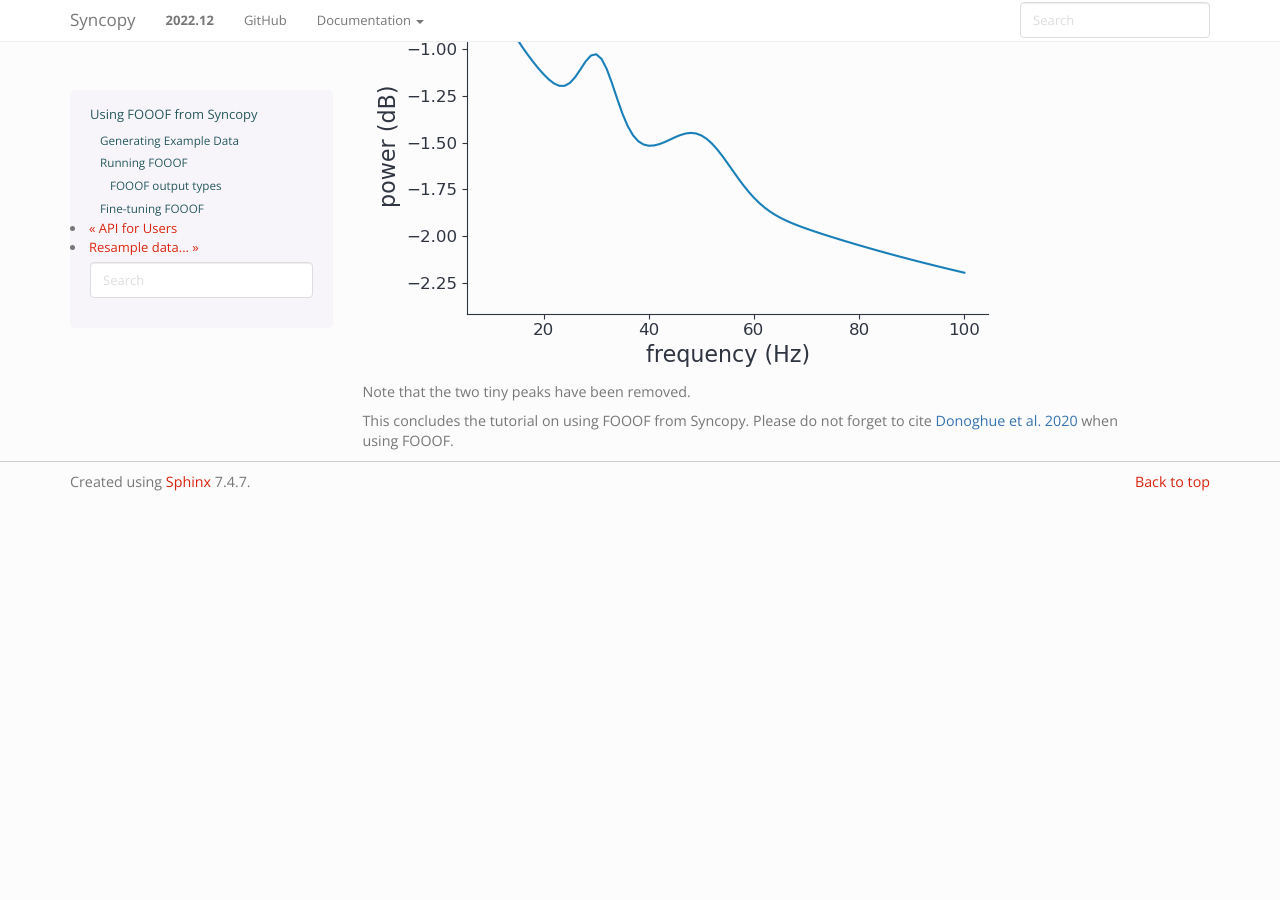
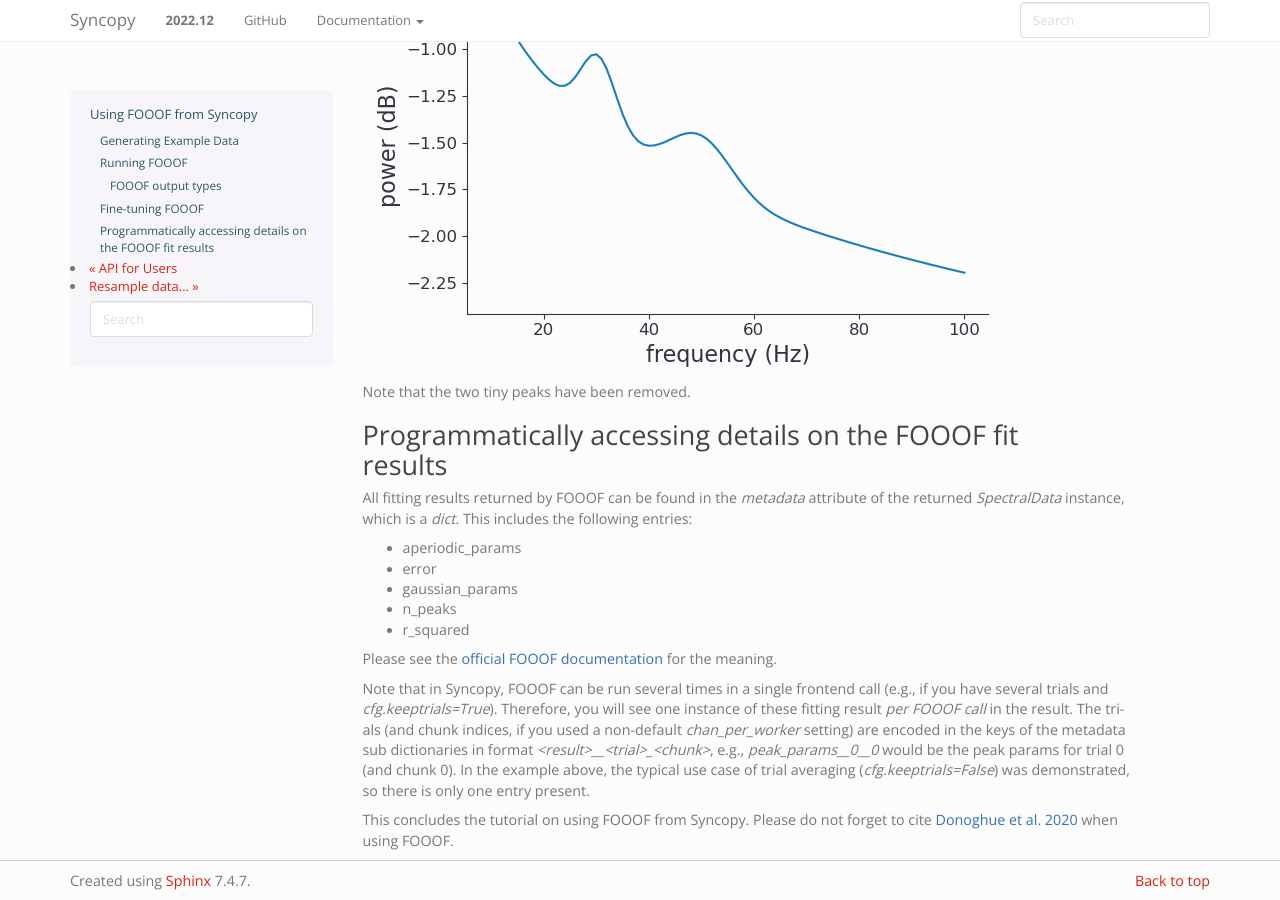
Before and after one commit to esi-neuroscience/syncopy, a Sphinx documentation site: the page built from doc/source/tutorials/fooof.rst, in a window 1280 px wide and 900 px high, scrolled down 3680 px. Built offline with Sphinx 7.4.7, drawn with Linux system fonts in a browser that asks for light colours; the version number is read from the project's files by our own code; before the commit the page ends 4181 px from its top, so only the background shows below that.

Commit message:
NEW: add section on accessing FOOOF metadata

```diff
--- a/doc/source/tutorials/fooof.rst
+++ b/doc/source/tutorials/fooof.rst
@@ -144,4 +144,27 @@ Once more, we look at the FOOOFed spectrum:
 
 Note that the two tiny peaks have been removed.
 
+
+Programmatically accessing details on the FOOOF fit results
+-----------------------------------------------------------
+
+All fitting results returned by FOOOF can be found in the `metadata` attribute of the returned `SpectralData` instance, which is a `dict`. This
+includes the following entries:
+
+* aperiodic_params
+* error
+* gaussian_params
+* n_peaks
+* r_squared
+
+Please see the `official FOOOF documentation <https://fooof-tools.github.io/fooof/generated/fooof.FOOOF.html#fooof.FOOOF>`_ for the meaning.
+
+Note that in Syncopy, FOOOF can be run several times in a single frontend call (e.g., if you have several trials and `cfg.keeptrials=True`).
+Therefore, you will see one instance of these fitting result *per FOOOF call* in the result. The trials (and chunk indices, if you used a non-default `chan_per_worker` setting)
+are encoded in the keys of the metadata sub dictionaries in format `<result>__<trial>_<chunk>`, e.g., `peak_params__0__0` would be the peak params for trial 0 (and chunk 0).
+In the example above, the typical use case of trial averaging (`cfg.keeptrials=False`) was demonstrated, so there is only one entry present.
+
+
+
+
 This concludes the tutorial on using FOOOF from Syncopy. Please do not forget to cite `Donoghue et al. 2020 <https://doi.org/10.1038/s41593-020-00744-x>`_ when using FOOOF.
```
